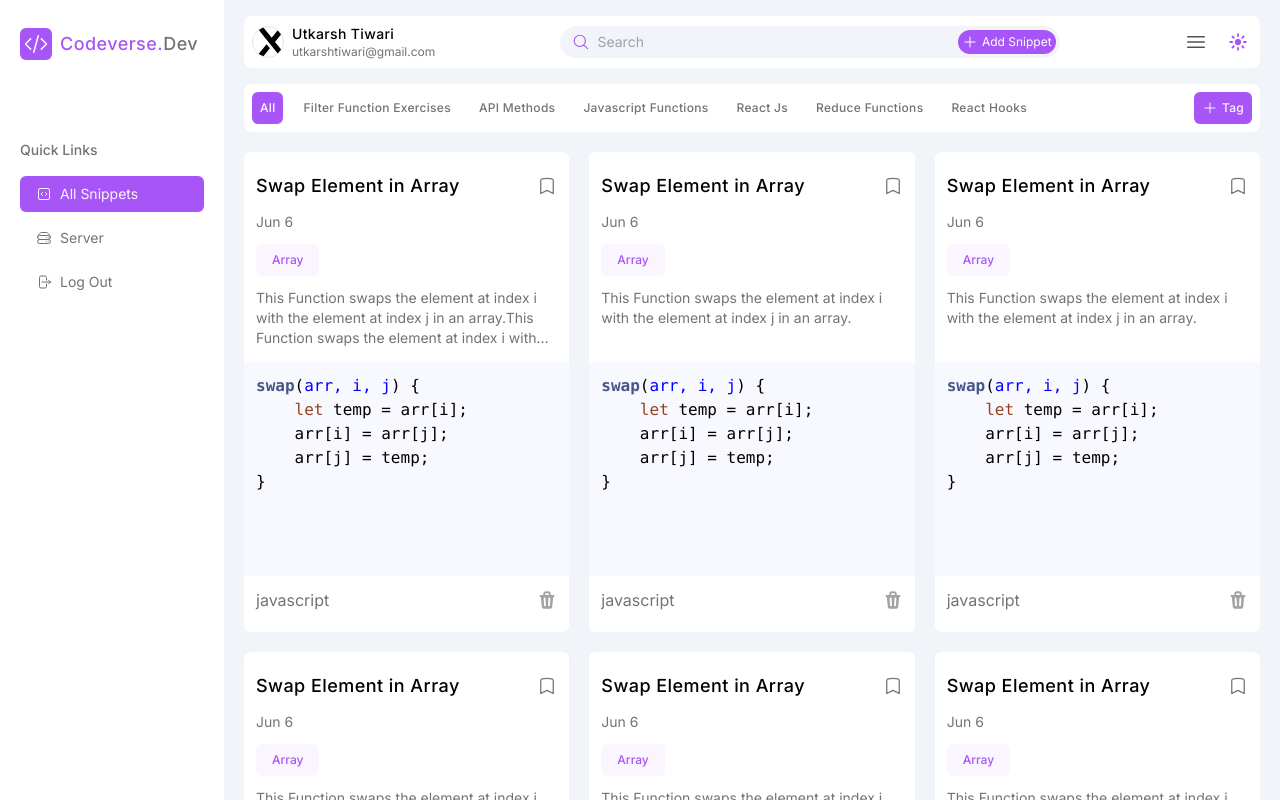
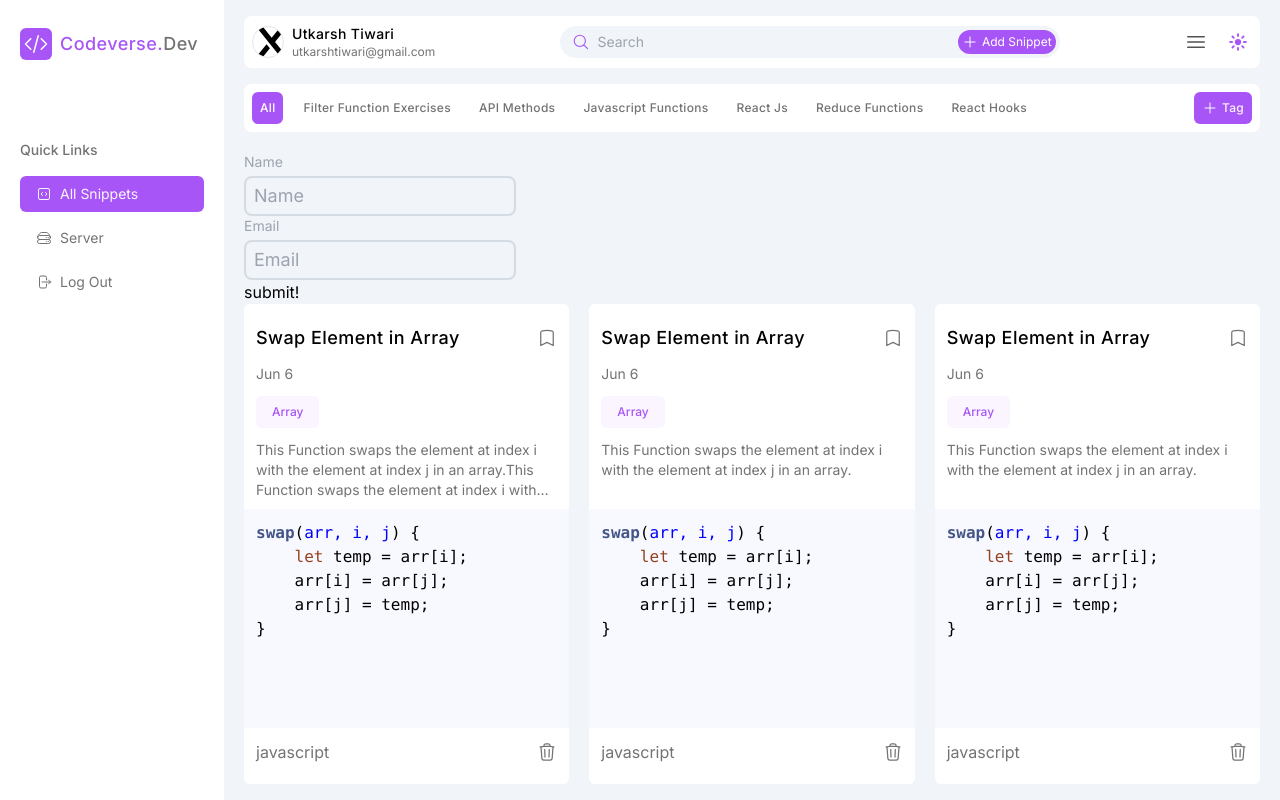
Before and after one commit to devutkarsh7565/code-verse-dev, a Next.js app: page /all-code-snippets in a window 1280 px wide. Shown: the top 800 px of the page. Built offline with nearby package versions, Linux system fonts and the light colour scheme.

Commit message:
add react hook form and zod with customization

```diff
--- a/package.json
+++ b/package.json
@@ -11,14 +11,17 @@
   "dependencies": {
     "@headlessui/react": "^2.1.2",
     "@heroicons/react": "^2.1.5",
+    "@hookform/resolvers": "^3.9.0",
     "@reduxjs/toolkit": "^2.2.6",
     "@tanstack/react-query": "^5.51.11",
     "next": "14.2.5",
     "react": "^18",
     "react-copy-to-clipboard": "^5.1.0",
     "react-dom": "^18",
+    "react-hook-form": "^7.52.1",
     "react-redux": "^9.1.2",
-    "react-syntax-highlighter": "^15.5.0"
+    "react-syntax-highlighter": "^15.5.0",
+    "zod": "^3.23.8"
   },
   "devDependencies": {
     "@types/node": "^20",
--- a/src/app/(main)/(router)/(snippet)/all-code-snippets/page.tsx
+++ b/src/app/(main)/(router)/(snippet)/all-code-snippets/page.tsx
@@ -1,9 +1,46 @@
+"use client";
+import FormControl from "@/app/components/FormComponents/FormControl";
 import SnippetSection from "@/app/components/SnippetSection/SnippetSection";
+import { DemoSchema, IDemoSchema } from "@/schemas/demoSchema";
+import { zodResolver } from "@hookform/resolvers/zod";
 import React from "react";
+import { SubmitHandler, useForm } from "react-hook-form";
 
 const AllCodeSnippet = () => {
+  const {
+    register,
+    handleSubmit,
+    formState: { errors },
+  } = useForm<IDemoSchema>({ resolver: zodResolver(DemoSchema) });
+
+  const onSubmit: SubmitHandler<IDemoSchema> = (data) => {
+    console.log(data, "data");
+  };
   return (
     <div className="w-full h-full">
+      <form onSubmit={handleSubmit(onSubmit)} className="form">
+        <FormControl
+          control="input"
+          label="Name"
+          name="name"
+          type="text"
+          placeholder="Name"
+          error={errors?.name}
+          register={register}
+        />
+
+        <FormControl
+          control="input"
+          label="Email"
+          name="email"
+          type="email"
+          placeholder="Email"
+          error={errors?.email}
+          register={register}
+        />
+
+        <button type="submit">submit!</button>
+      </form>
       <SnippetSection />
     </div>
   );
--- /dev/null
+++ b/src/app/components/FormComponents/FieldComponents/FileInput.tsx
@@ -0,0 +1,9 @@
+import React from "react";
+import { Props } from "./Input";
+
+const FileInput = (props: Props) => {
+  const { label, name, placeholder, type, ...rest } = props;
+  return <div>File</div>;
+};
+
+export default FileInput;
--- /dev/null
+++ b/src/app/components/FormComponents/FieldComponents/Input.tsx
@@ -0,0 +1,38 @@
+import React from "react";
+import { FieldError, UseFormRegister } from "react-hook-form";
+
+export type Props = {
+  label: string;
+  name: string;
+  placeholder: string;
+  type?: string;
+  error: FieldError | undefined;
+  register: UseFormRegister<any>;
+  selectOptions?: {
+    name: string;
+    value: string;
+  }[];
+};
+
+const Input = (props: Props) => {
+  const { label, name, placeholder, type, register, error, ...rest } = props;
+  return (
+    <div className="flex flex-col justify-start items-start gap-1">
+      <label htmlFor="firstName" className="text-sm text-gray-400">
+        {label}
+      </label>
+
+      <input
+        type={type}
+        id={name}
+        {...register(name)}
+        {...rest}
+        placeholder={placeholder}
+        className="border-2 bg-transparent border-slate-500/20 rounded-lg mobileMd:py-2 py-1 text-lg mobileLg:text-xl font-normal px-2 w-[17rem] mobileMd:w-[350px] outline-none "
+      />
+      {error && <p className="text-red-500 text-sm">{error?.message}</p>}
+    </div>
+  );
+};
+
+export default Input;
--- /dev/null
+++ b/src/app/components/FormComponents/FieldComponents/RadioInput.tsx
@@ -0,0 +1,8 @@
+import React from "react";
+import { Props } from "./Input";
+
+const RadioInput = (props: Props) => {
+  return <div>RadioInput</div>;
+};
+
+export default RadioInput;
--- /dev/null
+++ b/src/app/components/FormComponents/FieldComponents/Select.tsx
@@ -0,0 +1,33 @@
+import React from "react";
+import { Props } from "./Input";
+import { Select } from "@headlessui/react";
+
+const SelectInput = (props: Props) => {
+  const { register, name, selectOptions, label } = props;
+  return (
+    <>
+      <div className="flex flex-col justify-start items-start gap-1">
+        <label htmlFor="firstName" className="text-sm text-gray-400">
+          {label}
+        </label>
+        <Select
+          {...register(name)}
+          className={`bg-neutral-100 outline-none cursor-pointer dark:bg-neutral-800 px-3 py-2 rounded-md w-full`}
+          aria-label="Project status"
+        >
+          {selectOptions?.map((option) => (
+            <option
+              className={`bg-neutral-100 cursor-pointer dark:bg-neutral-800 px-3 py-2 w-full`}
+              key={option.value}
+              value={option.value}
+            >
+              {option.name}
+            </option>
+          ))}
+        </Select>
+      </div>
+    </>
+  );
+};
+
+export default SelectInput;
--- /dev/null
+++ b/src/app/components/FormComponents/FieldComponents/TextArea.tsx
@@ -0,0 +1,8 @@
+import React from "react";
+import { Props } from "./Input";
+
+const TextArea = (props: Props) => {
+  return <div>TextArea</div>;
+};
+
+export default TextArea;
--- /dev/null
+++ b/src/app/components/FormComponents/FormControl.tsx
@@ -0,0 +1,44 @@
+import { FieldError, UseFormRegister } from "react-hook-form";
+import FileInput from "./FieldComponents/FileInput";
+import Input from "./FieldComponents/Input";
+import RadioInput from "./FieldComponents/RadioInput";
+import TextArea from "./FieldComponents/TextArea";
+import SelectInput from "./FieldComponents/Select";
+
+type Props = {
+  control: string;
+  label: string;
+  name: string;
+  type?: string;
+  placeholder: string;
+  options?: any;
+  onChange?: (e: any) => void;
+  value?: any;
+  accept?: any;
+  id?: string;
+  multiple?: boolean;
+  error: FieldError | undefined;
+  register: UseFormRegister<any>;
+};
+
+const FormControl = (props: Props) => {
+  const { control, ...rest } = props;
+  switch (control) {
+    case "input":
+      return <Input {...rest} />;
+    case "textarea":
+      return <TextArea {...rest} />;
+    case "select":
+      return <SelectInput {...rest} />;
+    case "radio":
+      return <RadioInput {...rest} />;
+    case "file":
+      return <FileInput {...rest} />;
+    case "checkbox":
+    case "date":
+    default:
+      return <></>;
+  }
+};
+
+export default FormControl;
--- a/src/app/components/SnippetSection/SnippetCard.tsx
+++ b/src/app/components/SnippetSection/SnippetCard.tsx
@@ -1,5 +1,5 @@
 "use client";
-import { TrashIcon } from "@heroicons/react/16/solid";
+import { TrashIcon } from "@heroicons/react/24/outline";
 import { BookmarkIcon } from "@heroicons/react/24/outline";
 import React from "react";
 import CopyToClipboard from "react-copy-to-clipboard";
@@ -38,7 +38,7 @@ const SnippetCard = ({
       </p>
       <SyntaxHighlighter
         customStyle={{
-          height: "50%",
+          height: "55%",
           padding: "12px",
         }}
         language={language}
@@ -48,7 +48,7 @@ const SnippetCard = ({
       </SyntaxHighlighter>
       <div className="flex items-center justify-between px-3">
         <h3 className=" text-neutral-500">{language}</h3>
-        <TrashIcon className="w-5 h-5 text-neutral-400" />
+        <TrashIcon className="w-5 h-5 text-neutral-500" />
       </div>
     </div>
   );
--- /dev/null
+++ b/src/schemas/demoSchema.ts
@@ -0,0 +1,11 @@
+import { z } from "zod";
+
+export const DemoSchema = z.object({
+  name: z
+    .string()
+    .min(3, "Name must be at least 3 characters")
+    .max(10, "Name must be at most 10 characters"),
+  email: z.string().email("Invalid email"),
+});
+
+export type IDemoSchema = z.infer<typeof DemoSchema>;
```
Also changed, not shown: 1 other file (tests, documents, lock files or other folders).
